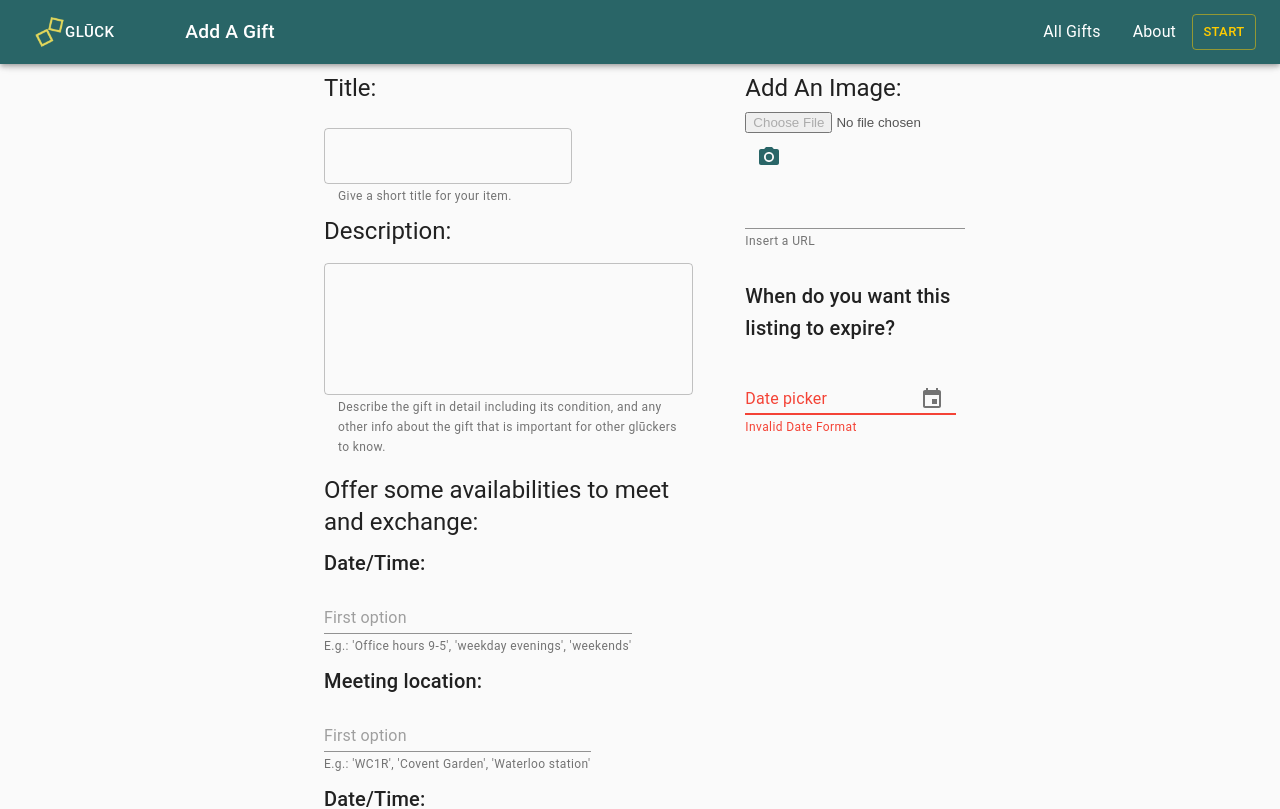
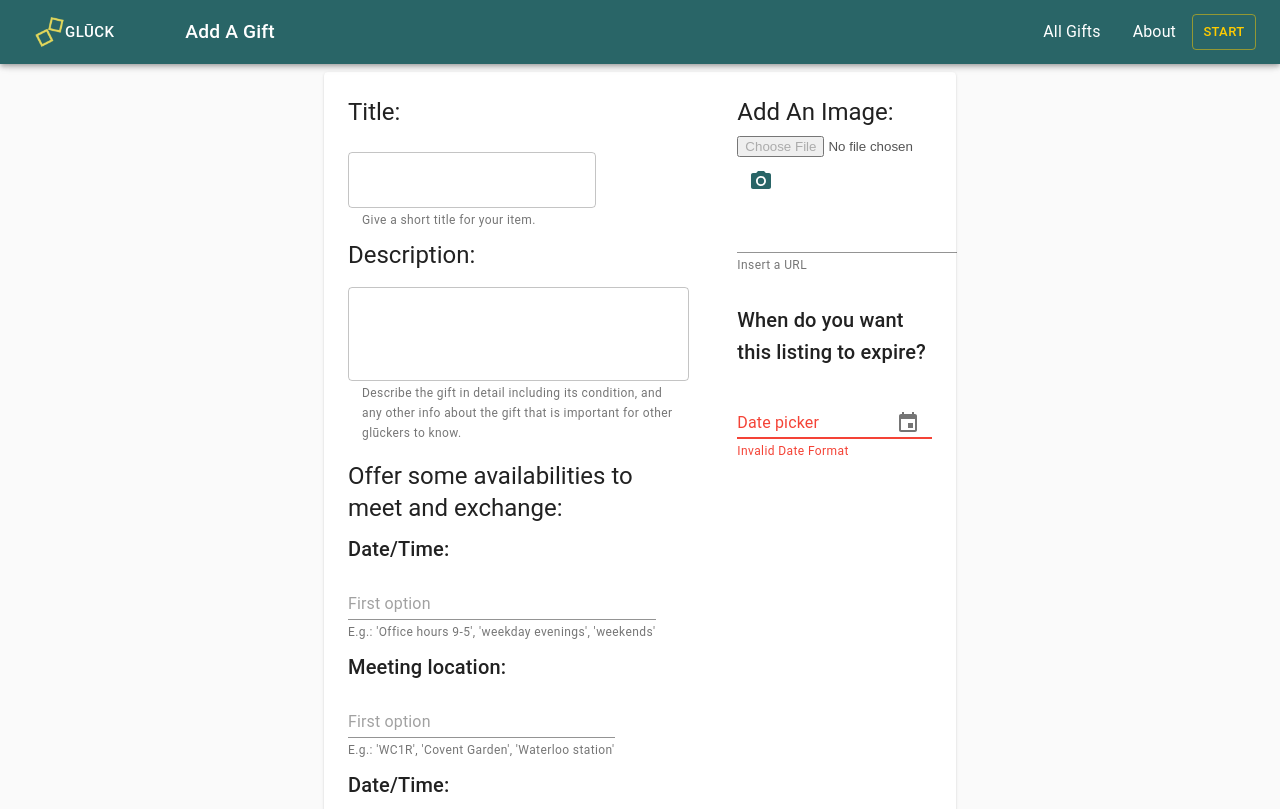
Before and after one commit to idanceinbetween/gluck-client, a React (Create React App) app: page /gifts/add in a window 1280 px wide. Shown: the top 809 px of the page. Built offline with nearby package versions, Linux system fonts and the light colour scheme; no server answers; a web font is replaced by a local one.

Commit message:
Add Paper to AddGiftCanvas

```diff
--- a/src/components/singleGift/addGift.js
+++ b/src/components/singleGift/addGift.js
@@ -5,17 +5,7 @@ import { withRouter } from 'react-router-dom'
 import API from '../../API'
 import IconButton from '@material-ui/core/IconButton'
 import PhotoCamera from '@material-ui/icons/PhotoCamera'
-import {
-  TextField,
-  Radio,
-  RadioGroup,
-  FormControlLabel,
-  Paper,
-  Button,
-  Grid,
-  Typography,
-  FormControl
-} from '@material-ui/core/'
+import { TextField, Button, Grid, Typography } from '@material-ui/core/'
 import DateFnsUtils from '@date-io/date-fns'
 import {
   MuiPickersUtilsProvider,
@@ -132,7 +122,7 @@ class AddListing extends Component {
               id='description'
               multiline
               name='description'
-              rows='5'
+              rows='3'
               value={description}
               onChange={handleChange}
               margin='normal'
--- a/src/components/singleGift/addGiftCanvas.js
+++ b/src/components/singleGift/addGiftCanvas.js
@@ -1,11 +1,22 @@
 import React, { Fragment, useEffect } from 'react'
 import { withRouter } from 'react-router-dom'
 
-import { Grid, Button } from '@material-ui/core'
+import { Grid, Paper } from '@material-ui/core'
+import { makeStyles } from '@material-ui/core/styles'
 
 import AddGift from './addGift'
 
+const useStyles = makeStyles(theme => ({
+  paper: {
+    padding: theme.spacing(3),
+    margin: 'auto',
+    maxWidth: 1000
+  }
+}))
+
 const AddGiftCanvas = props => {
+  const classes = useStyles()
+
   return (
     <Fragment>
       <Grid
@@ -25,7 +36,11 @@ const AddGiftCanvas = props => {
           </Grid>
         </Grid>
         <Grid item xs={6}>
-          <AddGift user={props.user} />
+          <Paper className={classes.paper}>
+            {/* <div style={{ backgroundColor: 'white' }}> */}
+            <AddGift user={props.user} />
+            {/* </div> */}
+          </Paper>
         </Grid>
         <Grid item xs />
       </Grid>
```
